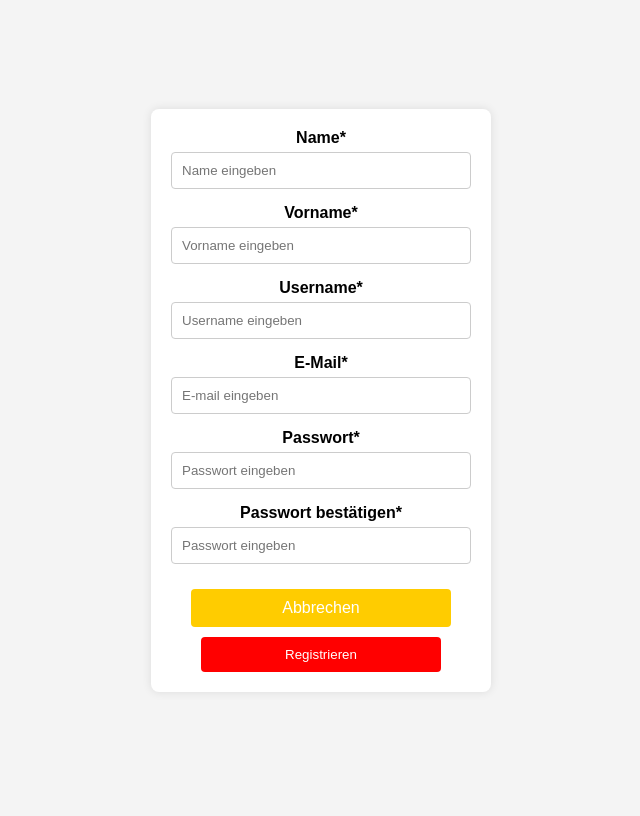
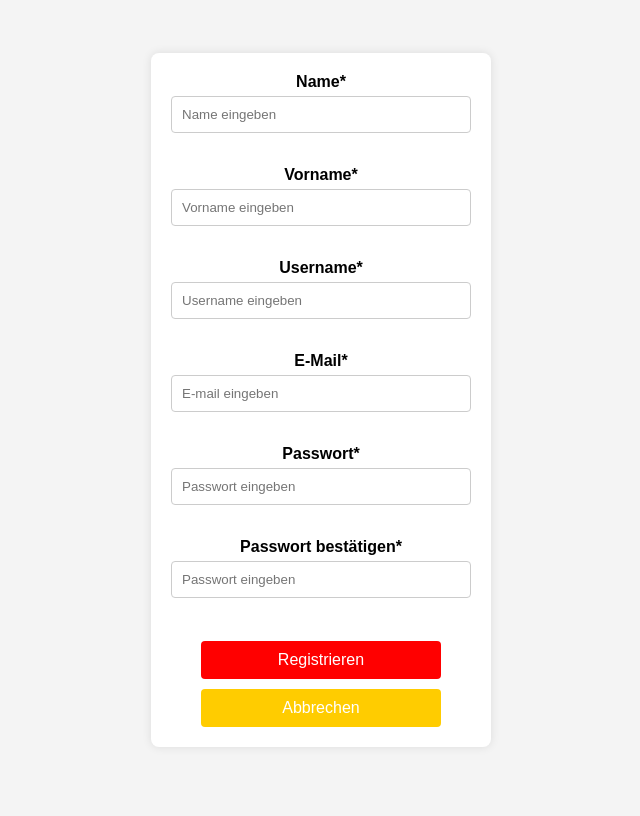
Before and after one commit to Sargaroth2511/daaLogin, a PHP site: page /registrierung.php in a window 1280 px wide. Shown: the whole page, without its empty margins (319-959 px from the left). Run offline with PHP 8.4, Linux system fonts and the light colour scheme.

Commit message:
User information for password security added, design slightly upgraded

```diff
--- a/css/registrierung.css
+++ b/css/registrierung.css
@@ -15,6 +15,8 @@ body {
     box-shadow: 0 0 10px rgba(0, 0, 0, 0.1);
     width: 300px;
     text-align: center;
+    display: flex;
+    flex-direction: column;
 }
 
 label {
@@ -23,7 +25,7 @@ label {
     font-weight: bold;
 }
 
-input[type="text"], input[type="password"] {
+input[type="text"], input[type="password"], input[type="email"] {
     width: 100%;
     padding: 10px;
     margin-bottom: 15px;
@@ -31,7 +33,7 @@ input[type="text"], input[type="password"] {
     border-radius: 4px;
 }
 
-button, input[type="submit"], .btn {
+input[type="submit"], .btn {
     width: 80%;
     padding: 10px;
     border: none;
@@ -39,23 +41,52 @@ button, input[type="submit"], .btn {
     color: white;
     cursor: pointer;
     margin-top: 10px;
-    text-decoration: none;
     text-align: center;
-    display: inline-block;
+    font-size: 1rem;
+    display: block;
+    align-self: center;
+    justify-self: center;
+
+
 }
 
-input[type="submit"][value="Abbrechen"], .btn {
-    background-color: #ffcc00; /* Or */
+.btn {
+    background-color: #ffcc00;
+}
+
+.btn:hover {
+    background-color: #cc9900; /* Or foncé */
 }
 
 input[type="submit"][value="Registrieren"] {
     background-color: #ff0000; /* Rouge */
 }
 
-input[type="submit"][value="Abbrechen"]:hover, .btn:hover {
-    background-color: #cc9900; /* Or foncé */
+input[type="submit"][value="Registrieren"]:hover {
+    background-color: #550202; /* Rouge */
 }
 
-input[type="submit"][value="Registrieren"]:hover {
-    background-color: #cc0000; /* Rouge foncé */
+
+.hiddenEl{
+    display: none;
 }
+
+#restrictpara{
+    position: absolute;
+    border: 1px solid gray;
+    border-radius: 5px;
+    box-shadow: 1px 1px 5px gray;
+    background-color: white;
+    max-width: 250px;
+    top: 45vh;
+}
+
+a{
+    text-decoration: none;
+
+        text-decoration: none;
+        display: flex;
+        justify-content: center;
+        align-items: center;
+
+}
--- a/index.php
+++ b/index.php
@@ -14,7 +14,7 @@
     }
 
     if (isset($_POST["submit"])) {
-        $name = $_POST["name"];
+        $name = trim(strip_tags($_POST['name']));
         $password = $_POST["password"];
         $connection = Connector::getConnection();
         $statement = $connection->prepare("SELECT * FROM users WHERE benutzername=:username");
--- a/registrierung.php
+++ b/registrierung.php
@@ -40,10 +40,13 @@
             <br>
 
             <label for="email">E-Mail*</label>
-            <input type="text" id="email" name="email" placeholder="E-mail eingeben" class="email" required value="<?php echo isset($_SESSION['email']) ? $_SESSION['email'] : ''; ?>">
+            <input type="email" id="email" name="email" placeholder="E-mail eingeben" class="email" required value="<?php echo isset($_SESSION['email']) ? $_SESSION['email'] : ''; ?>">
             <br>
 
-            <label for="password">Passwort*</label>
+            <label for="password" >Passwort*</label>
+            <div >
+            <p id="restrictPara" class="hiddenEl" >"Passwort muss mindestens 8 Zeichen lang sein, ein Großbuchstabe, ein Kleinbuchstabe, eine Zahl und ein Sonderzeichen enthalten."</p>
+            </div>
             <input type="password" id="password" name="password" placeholder="Passwort eingeben" class="email" required>
             <br>
 
@@ -54,14 +57,16 @@
 
             <input type="hidden" name="submit" value="1">
 
+            <input type="submit" name="ok" value="Registrieren">
 
-            <a href="index.php" class="btn">Abbrechen</a>
+            <a href="index.php">
+                <button type="button" class="btn">Abbrechen</button>
+            </a>
 
-            <input type="submit" name="ok" value="Registrieren">
 
         </div>
     </form>
-
+<script src="showPasswordFieldTooltip.js"></script>
 </body>
 
 </html>
--- /dev/null
+++ b/showPasswordFieldTooltip.js
@@ -0,0 +1,16 @@
+console.log("showPasswordFieldTooltip.js");
+const passwordField = document.getElementById("password");
+const restrictPara = document.getElementById("restrictPara");
+let timeout;
+passwordField.addEventListener("click", () => {
+        restrictPara.classList.remove("hiddenEl");
+        timeout = setTimeout(() => {
+            restrictPara.classList.add("hiddenEl");
+
+        }, 6000);
+
+});
+passwordField.addEventListener("focusout", () => {
+        restrictPara.classList.add("hiddenEl");
+        clearTimeout(timeout);
+    });
```
Also changed, not shown: prozess.php (+6 -6 lines).
